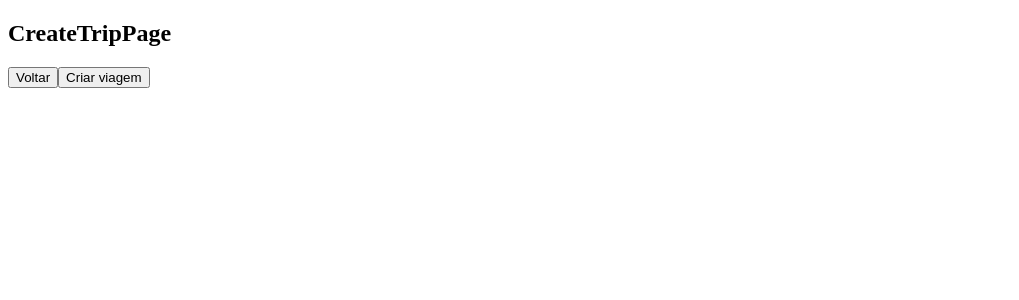
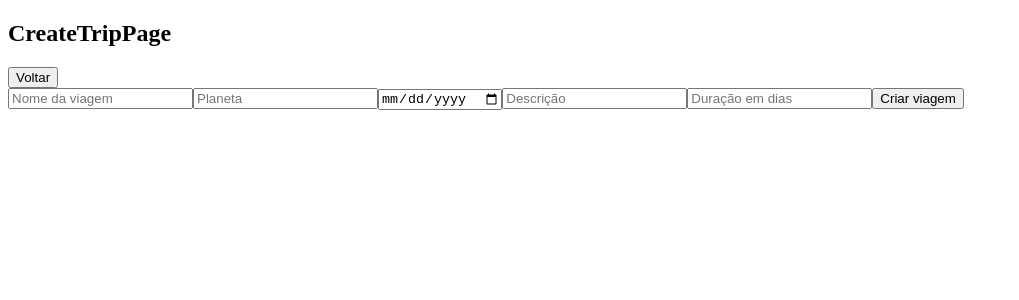
Before and after one commit to future4code/alves-Andressa-Darze, a React (Create React App) app in the folder modulo3/projeto-labex/labex/: page /admin/trips/create in a window 1280 px wide. Shown: the top 300 px of the page, without its empty margins (0-1019 px from the left). Built offline with nearby package versions, Linux system fonts and the light colour scheme; sample sign-in values are in the browser's storage.

Commit message:
Acrescentei os formulários e atualizei o login

```diff
--- /dev/null
+++ b/modulo3/projeto-labex/labex/src/hooks/useForm.js
@@ -0,0 +1,18 @@
+import { useState } from "react";
+
+const useForm = (initialState) => {
+  const [form, setForm] = useState(initialState);
+
+  const onChange = (event) => {
+    const { name, value } = event.target;
+    setForm({ ...form, [name]: value });
+  };
+
+  const cleanFields = () => {
+    setForm(initialState);
+  };
+
+  return { form, onChange, cleanFields };
+};
+
+export default useForm;
--- a/modulo3/projeto-labex/labex/src/pages/ApplicationFormPage.jsx
+++ b/modulo3/projeto-labex/labex/src/pages/ApplicationFormPage.jsx
@@ -4,70 +4,53 @@ import { useNavigate, useParams } from 'react-router-dom'
 import { goBack } from '../routes/Coordinator'
 import axios from "axios"
 import { BASE_URL } from '../constants/constants'
-
-const options = [
-  { value: 1, label: " Viagem 1" },
-  { value: 2, label: " Viagem 2" },
-  { value: 3, label: " Viagem 3" },
-  { value: 4, label: " Viagem 4" },
-]
-
+import useForm from '../hooks/useForm'
 
 export const ApplicationFormPage = (props) => {
 
   const navigate = useNavigate()
 
-  const [trips, setTrips] = useState([])
-  const [name, setName] = useState("")
-  const [age, setAge] = useState("")
-  const [applicationText, setApplicationText] = useState("")
-  const [profession, setProfession] = useState("")
-  const [country, setCountry] = useState("")
+  // ---- PEGANDO LISTA DE VIAGENS ----
+  const [listTrips, setListTrips] = useState([])
 
-  const applyToTrip = (id) => {
+  useEffect(() => {
+    getTrips()
+  }, [])
+
+  const getTrips = () => {
+    axios.get(`${BASE_URL}/trips`)
+    .then((res) => {
+        setListTrips(res.data.trips)
+    })
+    .catch((err) => {
+        console.log(err)
+    })
+  }
+// ------------------------------------
+  const { form, onChange, cleanFields } = useForm({
+    name: "",
+    age: "",
+    applicationText: "",
+    profession: "",
+    country: "",
+    trip: ""
+  })
+
+  const applyToTrip = (event) => {
+    event.preventDefault()
     const headers = {
         "Content-Type": "application/json"
     }
-    const body = {
-        name: name,
-        age: Number(age),
-        applicationText: applicationText,
-        profession: profession,
-        country: country
-    }
 
-    axios.post(`${BASE_URL}/trips/${id}/apply`, body, headers)
+    axios.post(`${BASE_URL}/trips/${form.trip}/apply`, form, headers)
     .then((res) => {
       alert(res.data.message)
-      setName("")
-      setAge("")
-      setApplicationText("")
-      setProfession("")
-      setCountry("")
+      cleanFields()
+
     })
     .catch((err) => {
       console.log(err)
     })
-  }
-
-  const handleName = (event) => {
-    setName(event.target.value)
-  }
-  const handleAge = (event) => {
-    setAge(event.target.value)
-  }
-  const handleApplicationText = (event) => {
-    setApplicationText(event.target.value)
-  }
-  const handleProfession = (event) => {
-    setProfession(event.target.value)
-  }
-  const handleCountry = (event) => {
-    setCountry(event.target.value)
-  }
-
-  const handleTrips = (event) => {
-    setTrips(Array.isArray(event) ? event.map((x) => x.label) : [])
   }
 
   return (
@@ -75,40 +58,70 @@ export const ApplicationFormPage = (props) => {
       <h2>ApplicationFormPage</h2>
       <button onClick={() => goBack(navigate)}>Voltar</button>
 
-      <select
-        options={options}
-        placeholder={'Escolha uma viagem:'}
-        onChange={handleTrips}
-        onSelect={handleTrips}
-      />
 
-      <input
-        value={name}
-        onChange={handleName}
-        placeholder='Nome'
-      />
-       <input
-        value={age}
-        onChange={handleAge}
-        placeholder='Idade'
-      />
-       <input
-        value={applicationText}
-        onChange={handleApplicationText}
-        placeholder='Texto de candidatura'
-      />
-       <input
-        value={profession}
-        onChange={handleProfession}
-        placeholder='Profissão'
-      />
-       <input
-        value={country}
-        onChange={handleCountry}
-        placeholder='País'
-      />
+      <form onSubmit={applyToTrip}>
+        <select
+          name="trip"
+          value={form.trip}
+          onChange={onChange}
+          placeholder='Viagem'
+          required
+        >
+          {listTrips.map((trip) => {
+            return (
+              <option key={trip.id} value={trip.id}>{trip.name}</option>
+            )
+          })}
+        </select>
 
-      <button onClick={() => applyToTrip()}>Enviar</button>
+        <input
+          name="name"
+          value={form.name}
+          onChange={onChange}
+          placeholder='Nome'
+          required
+          pattern={"^.{3,}"}
+          title={"O nome deve ter no mínimo 3 letras"}
+        />
+        <input
+          name="age"
+          value={form.age}
+          onChange={onChange}
+          placeholder='Idade'
+          required
+          type={"number"}
+          min={18}
+          title={"Idade mínima é 18 anos"}
+        />
+        <input
+          name="applicationText"
+          value={form.applicationText}
+          onChange={onChange}
+          placeholder='Texto de candidatura'
+          required
+          pattern={"^.{30,}"}
+          title={"O texto deve ter no mínimo 30 dígitos"}
+        />
+        <input
+          name="profession"
+          value={form.profession}
+          onChange={onChange}
+          placeholder='Profissão'
+          required
+          pattern={"^.{10,}"}
+          title={"O texto deve ter no mínimo 10 dígitos"}
+        />
+        {/* TEM QUE SER UM DROPDOWN */}
+        <input
+          name="country"
+          value={form.country}
+          onChange={onChange}
+          placeholder='País'
+          required
+        />
+
+        <button>Enviar</button>
+      </form>
 
     </div>
   )
--- a/modulo3/projeto-labex/labex/src/pages/CreateTripPage.jsx
+++ b/modulo3/projeto-labex/labex/src/pages/CreateTripPage.jsx
@@ -1,7 +1,10 @@
-import React from 'react'
-import { useNavigate, useParams } from 'react-router-dom'
+import React, { useEffect } from 'react'
+import { useNavigate } from 'react-router-dom'
 import { goBack } from '../routes/Coordinator'
 import { useProtectedPage } from '../constants/constants'
+import useForm from '../hooks/useForm'
+import axios from 'axios'
+import { BASE_URL } from '../constants/constants'
 
 export const CreateTripPage = () => {
 
@@ -9,11 +12,87 @@ export const CreateTripPage = () => {
 
   useProtectedPage()
 
+  const token = localStorage.getItem('token')
+
+  const {form, onChange, cleanFields} = useForm({
+    name: "",
+    planet: "",
+    date: "",
+    description: "",
+    durationInDays: ""
+  })
+
+  const createTrip = (event) => {
+    event.preventDefault()
+    const headers = {
+        "Content-Type": "application/json",
+        "auth": token
+    }
+
+    axios.post(`${BASE_URL}/trips`, form, headers)
+    .then((res) => {
+        console.log(res)
+        // cleanFields()
+    })
+    .catch((err) => {
+        console.log(err)
+    })
+}
+
   return (
     <div>
       <h2>CreateTripPage</h2>
       <button onClick={() => goBack(navigate)}>Voltar</button>
-      <button>Criar viagem</button>
+
+      <form onSubmit={createTrip}>
+        <input
+          name="name"
+          value={form.name}
+          onChange={onChange}
+          placeholder="Nome da viagem"
+          required
+          pattern={"^.{5,}"}
+          title={"O nome deve ter no mínimo 5 letras"}
+        />
+        {/* Fazer drop down */}
+         <input
+          name="planet"
+          value={form.planet}
+          onChange={onChange}
+          placeholder="Planeta"
+          required
+        />
+         <input
+          name="date"
+          value={form.date}
+          onChange={onChange}
+          placeholder="Data"
+          required
+          type={"date"}
+        />
+        <input
+          name="description"
+          value={form.description}
+          onChange={onChange}
+          placeholder="Descrição"
+          required
+          pattern={"^.{30,}"}
+          title={"O texto deve ter no mínimo 30 dígitos"}
+        />
+         <input
+          name="durationInDays"
+          value={form.durationInDays}
+          onChange={onChange}
+          placeholder="Duração em dias"
+          required
+          type={"number"}
+          min={50}
+          title={"A duração deve ser de no mínimo 50 dias"}
+        />
+        <button>Criar viagem</button>
+      </form>
+
+
     </div>
   )
 }
--- a/modulo3/projeto-labex/labex/src/pages/LoginPage.jsx
+++ b/modulo3/projeto-labex/labex/src/pages/LoginPage.jsx
@@ -4,33 +4,24 @@ import { useNavigate } from 'react-router-dom'
 import { goBack, goToAdminHomePage, goToHomePage } from '../routes/Coordinator'
 import { BASE_URL } from '../constants/constants'
 import axios from "axios"
+import useForm from '../hooks/useForm'
 
 export const LoginPage = () => {
 
   const navigate = useNavigate()
 
-  const [email, setEmail] = useState("")
-  const [password, setPassword] = useState("")
+  const {form, onChange, clenFields} = useForm({
+    email: "",
+    password: ""
+  })
 
-  const handleEmail = (event) => {
-    setEmail(event.currentTarget.value)
-  }
-
-  const handlePassword = (event) => {
-    setPassword(event.target.value)
-  }
-
-  const onSubmitLogin = () => {
+  const onSubmitLogin = (event) => {
+    event.preventDefault()
     const headers = {
         "Content-Type": "application/json"
     }
 
-    const body = {
-        email: email,
-        password: password
-    }
-
-    axios.post(`${BASE_URL}/login`, body, headers)
+    axios.post(`${BASE_URL}/login`, form, headers)
     .then((res) => {
       alert('Login feito com sucesso!')
       localStorage.setItem('token', res.data.token)
@@ -47,19 +38,22 @@ export const LoginPage = () => {
       <h2>LoginPage</h2>
       <button onClick={() => goToHomePage(navigate)}>Voltar</button>
 
+      <form onSubmit={onSubmitLogin}>
         <input
-        value={email}
-        onChange={handleEmail}
+          name="email"
+          value={form.email}
+          onChange={onChange}
           placeholder='Email'
         />
-
         <input
-        value={password}
-        onChange={handlePassword}
+          name="password"
+          value={form.password}
+          onChange={onChange}
           placeholder='Senha'
+          type={"password"}
         />
-
-      <button onClick={onSubmitLogin}>Entrar</button>
+        <button>Entrar</button>
+      </form>
 
     </div>
   )
```
Lines whose indentation alone changed are shown as unchanged.
